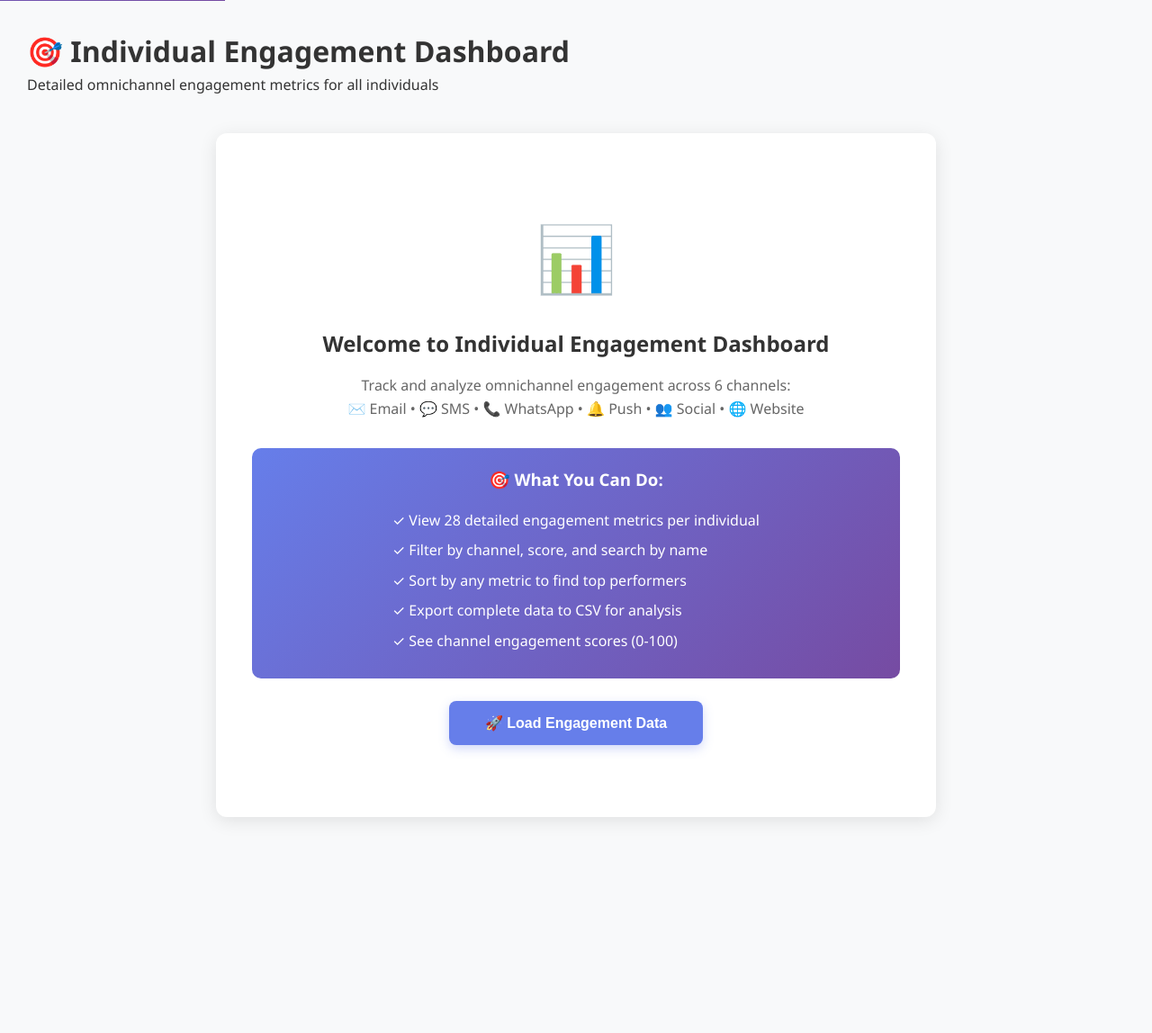
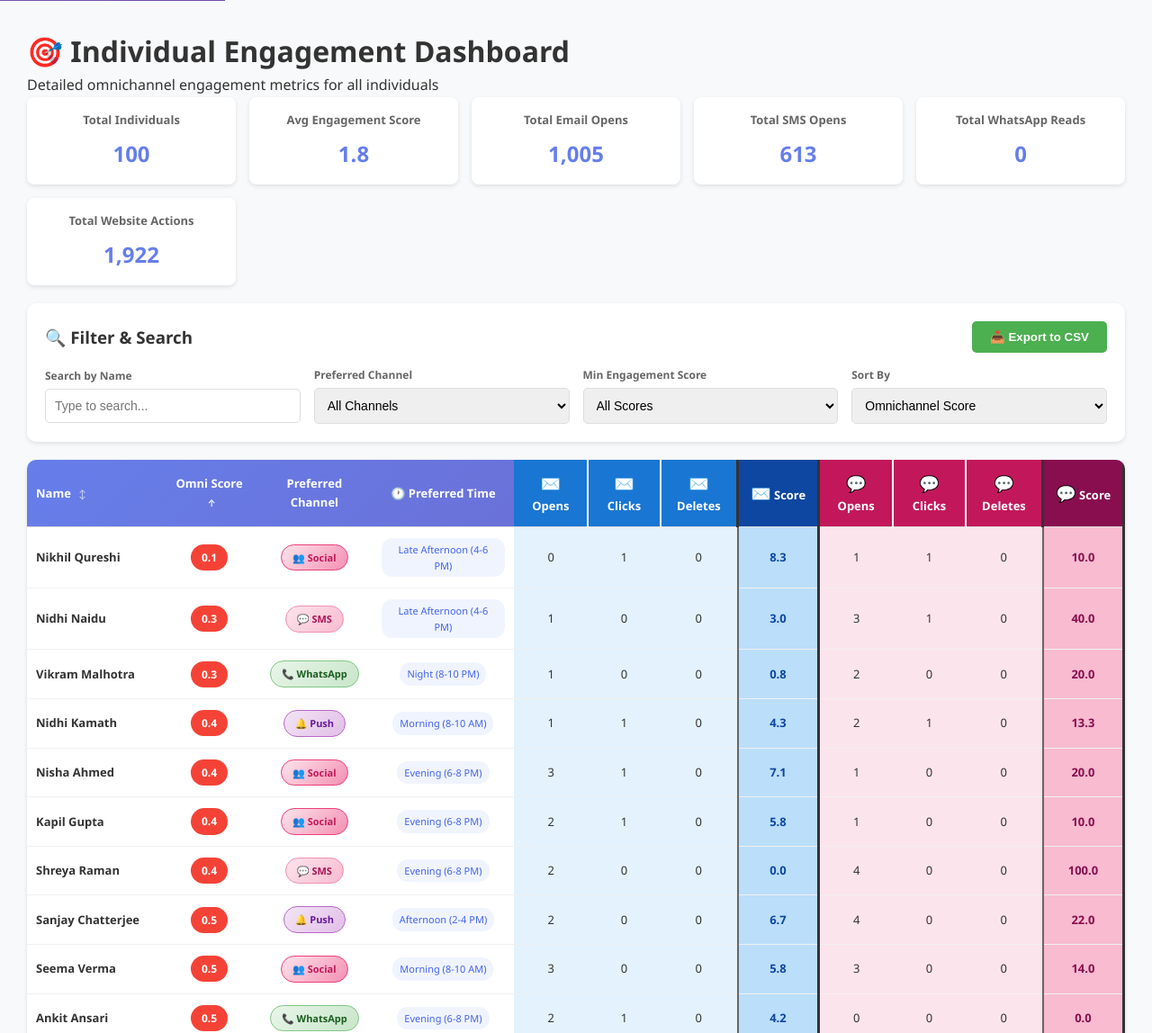
Before and after one commit to biswarupbsf/datacloud-personalization-app, a Flask app: page /individual-engagement in a window 1280 px wide. Shown: the part 954-2102 px from the top of the page at 90% size. Before the commit the page ends 1866 px from the top, so only its background shows below. Run offline with Flask 3, Linux system fonts and the light colour scheme; the visitor is signed in with stand-in values (Sample User, id 1).

Commit message:
Removed welcome screen - data now auto-loads on page visit

```diff
--- a/templates/individual_engagement.html
+++ b/templates/individual_engagement.html
@@ -227,45 +227,12 @@
             <p>Detailed omnichannel engagement metrics for all individuals</p>
         </div>
 
-        <div id="loadingOverlay" class="loading-overlay" style="display: flex;">
+        <div id="loadingOverlay" class="loading-overlay" style="display: none;">
             <div style="text-align: center;">
                 <div class="spinner"></div>
                 <p style="margin-top: 20px; font-weight: 600; color: #667eea; font-size: 18px;">Loading engagement data...</p>
                 <p style="margin-top: 10px; color: #888; font-size: 14px;">Fetching channel metrics and individual insights</p>
             </div>
-        </div>
-
-        <!-- Welcome State (shown initially) -->
-        <div id="welcomeState" style="display: none; text-align: center; padding: 80px 40px; background: white; border-radius: 12px; margin: 40px auto; max-width: 800px; box-shadow: 0 4px 20px rgba(0,0,0,0.1);">
-            <div style="font-size: 72px; margin-bottom: 20px;">📊</div>
-            <h2 style="color: #333; margin-bottom: 15px;">Welcome to Individual Engagement Dashboard</h2>
-            <p style="color: #666; font-size: 16px; line-height: 1.6; margin-bottom: 30px;">
-                Track and analyze omnichannel engagement across 6 channels:<br>
-                ✉️ Email • 💬 SMS • 📞 WhatsApp • 🔔 Push • 👥 Social • 🌐 Website
-            </p>
-            <div style="background: linear-gradient(135deg, #667eea 0%, #764ba2 100%); color: white; padding: 20px; border-radius: 10px; margin-bottom: 25px;">
-                <h3 style="margin: 0 0 10px 0;">🎯 What You Can Do:</h3>
-                <div style="text-align: left; display: inline-block; margin: 0 auto;">
-                    <p style="margin: 8px 0;">✓ View 28 detailed engagement metrics per individual</p>
-                    <p style="margin: 8px 0;">✓ Filter by channel, score, and search by name</p>
-                    <p style="margin: 8px 0;">✓ Sort by any metric to find top performers</p>
-                    <p style="margin: 8px 0;">✓ Export complete data to CSV for analysis</p>
-                    <p style="margin: 8px 0;">✓ See channel engagement scores (0-100)</p>
-                </div>
-            </div>
-            <button onclick="loadEngagementData()" style="background: #667eea; color: white; border: none; padding: 15px 40px; border-radius: 8px; font-size: 16px; font-weight: 600; cursor: pointer; box-shadow: 0 4px 12px rgba(102, 126, 234, 0.3);">
-                🚀 Load Engagement Data
-            </button>
-        </div>
-
-        <!-- Error State -->
-        <div id="errorState" style="display: none; text-align: center; padding: 60px 40px; background: #fff3f3; border: 2px solid #ffcdd2; border-radius: 12px; margin: 40px auto; max-width: 700px;">
-            <div style="font-size: 64px; margin-bottom: 20px;">⚠️</div>
-            <h2 style="color: #d32f2f; margin-bottom: 15px;">Unable to Load Engagement Data</h2>
-            <p style="color: #666; font-size: 15px; margin-bottom: 25px;" id="errorMessage">An error occurred while fetching the data.</p>
-            <button onclick="loadEngagementData()" style="background: #d32f2f; color: white; border: none; padding: 12px 30px; border-radius: 8px; font-size: 15px; font-weight: 600; cursor: pointer;">
-                🔄 Try Again
-            </button>
         </div>
 
         <!-- Summary Stats -->
@@ -406,18 +373,12 @@
         let currentSortColumn = 'omnichannel_score';
         let currentSortDirection = 'desc';
 
-        // Show welcome state on page load
-        document.addEventListener('DOMContentLoaded', function() {
-            document.getElementById('loadingOverlay').style.display = 'none';
-            document.getElementById('welcomeState').style.display = 'block';
-        });
+        // Auto-load data on page load
+        document.addEventListener('DOMContentLoaded', loadEngagementData);
 
         async function loadEngagementData() {
-            // Hide all states
-            document.getElementById('welcomeState').style.display = 'none';
-            document.getElementById('errorState').style.display = 'none';
+            document.getElementById('loadingOverlay').style.display = 'flex';
             document.getElementById('mainContent').style.display = 'none';
-            document.getElementById('loadingOverlay').style.display = 'flex';
 
             try {
                 const response = await fetch('/api/individuals/engagement');
@@ -442,8 +403,8 @@
             } catch (error) {
                 console.error('Error loading engagement data:', error);
                 document.getElementById('loadingOverlay').style.display = 'none';
-                document.getElementById('errorState').style.display = 'block';
-                document.getElementById('errorMessage').textContent = error.message || 'An error occurred while fetching the data. Please try again.';
+                document.getElementById('engagementTableBody').innerHTML = '<tr><td colspan="28" style="text-align: center; padding: 40px; color: #f44336;"><div style="font-size: 48px; margin-bottom: 15px;">❌</div><h3>Error Loading Data</h3><p>' + error.message + '</p><button onclick="loadEngagementData()" style="margin-top: 20px; background: #667eea; color: white; border: none; padding: 12px 30px; border-radius: 8px; font-size: 15px; font-weight: 600; cursor: pointer;">🔄 Try Again</button></td></tr>';
+                document.getElementById('mainContent').style.display = 'block';
             }
         }
 
```
